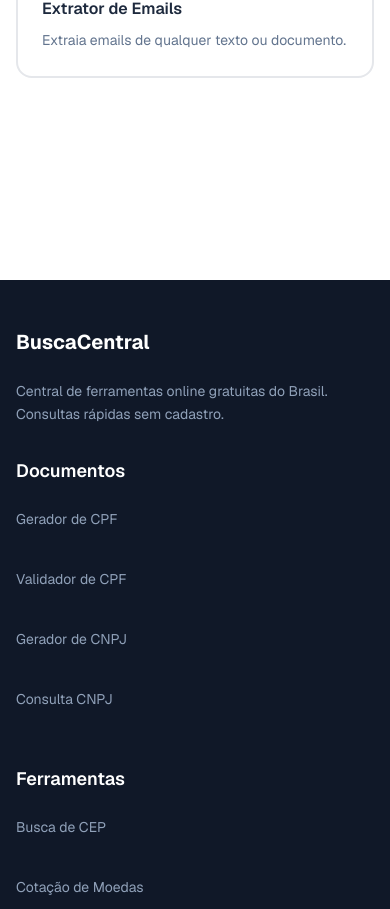
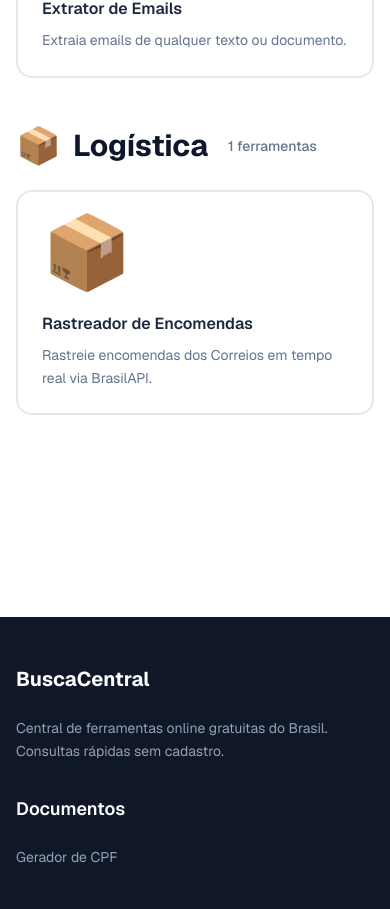
Before and after one commit to buscacentral/buscacentral, a Next.js app: page /utilidades in a window 390 px wide. Shown: the part 4939-5848 px from the top of the page. Built offline with nearby package versions, Linux system fonts and the light colour scheme; no server answers.

Commit message:
fix: add missing tools to SearchBar and central pages
SearchBar: add ROI Imobiliario, Clima, Rastreador de Encomendas
Localizacao page: add Clima card
Financeiro page: add ROI Imobiliario card
Utilidades page: add Logistica subcategory with Rastreador

```diff
--- a/src/app/financeiro/page.tsx
+++ b/src/app/financeiro/page.tsx
@@ -63,6 +63,13 @@
     icon: '💰',
     color: 'bg-blue-50 border-blue-200'
   },
+  {
+    title: 'ROI Imobiliário',
+    description: 'Calcule o Cap Rate e o ROI anual do seu investimento imobiliário.',
+    href: '/financeiro/roi-imobiliario',
+    icon: '🏠',
+    color: 'bg-amber-50 border-amber-200'
+  },
 ];
 
 export default function FinanceiroPage() {
--- a/src/app/localizacao/page.tsx
+++ b/src/app/localizacao/page.tsx
@@ -9,6 +9,7 @@
 const tools = [
   { title: 'Busca de CEP', description: 'Consulte endereços completos por CEP ou busque CEPs por nome de rua. Dados do ViaCEP em tempo real.', href: '/localizacao/busca-cep', icon: '📍', color: 'bg-blue-50 border-blue-200' },
   { title: 'Distância entre Cidades', description: 'Calcule a distância entre cidades brasileiras, tempo de viagem e custo de combustível.', href: '/localizacao/distancia-cidades', icon: '🗺️', color: 'bg-green-50 border-green-200' },
+  { title: 'Clima e Previsão do Tempo', description: 'Consulte a temperatura, umidade e condições climáticas atuais de qualquer região do Brasil.', href: '/localizacao/clima', icon: '🌤️', color: 'bg-sky-50 border-sky-200' },
 ];
 
 const sugestoes = [
--- a/src/app/utilidades/page.tsx
+++ b/src/app/utilidades/page.tsx
@@ -55,6 +55,13 @@
       { title: 'Extrator de Emails', description: 'Extraia emails de qualquer texto ou documento.', href: '/utilidades/extrator-emails', icon: '📧' },
     ],
   },
+  {
+    nome: 'Logística',
+    icon: '📦',
+    ferramentas: [
+      { title: 'Rastreador de Encomendas', description: 'Rastreie encomendas dos Correios em tempo real via BrasilAPI.', href: '/utilidades/rastreio', icon: '📦' },
+    ],
+  },
 ];
 
 export default function UtilidadesPage() {
--- a/src/components/SearchBar.tsx
+++ b/src/components/SearchBar.tsx
@@ -11,6 +11,7 @@
   { name: 'Consulta CNPJ', path: '/documentos/consulta-cnpj', category: 'Documentos', keywords: ['cnpj', 'consulta', 'receita', 'empresa', 'razão social'] },
   { name: 'Busca de CEP', path: '/localizacao/busca-cep', category: 'Localização', keywords: ['cep', 'endereço', 'buscar'] },
   { name: 'Distância entre Cidades', path: '/localizacao/distancia-cidades', category: 'Localização', keywords: ['distância', 'cidades', 'km'] },
+  { name: 'Clima e Previsão do Tempo', path: '/localizacao/clima', category: 'Localização', keywords: ['clima', 'tempo', 'temperatura', 'previsão', 'chuva', 'sol'] },
   { name: 'Link WhatsApp', path: '/utilidades/whatsapp-link', category: 'Utilidades', keywords: ['whatsapp', 'link', 'wa.me'] },
   { name: 'Cotação de Moedas', path: '/financeiro/cotacao', category: 'Financeiro', keywords: ['dólar', 'euro', 'bitcoin', 'cotação'] },
   { name: 'Criptomoedas', path: '/financeiro/criptomoedas', category: 'Financeiro', keywords: ['bitcoin', 'ethereum', 'crypto', 'cripto'] },
@@ -18,6 +19,7 @@
   { name: 'Juros Compostos', path: '/financeiro/juros-compostos', category: 'Financeiro', keywords: ['juros', 'investimento', 'simulador'] },
   { name: 'Conversor CLT PJ', path: '/financeiro/conversor-clt-pj', category: 'Financeiro', keywords: ['clt', 'pj', 'salário', 'faturamento', 'impostos'] },
   { name: 'Financiamento de Carro', path: '/financeiro/financiamento-carro', category: 'Financeiro', keywords: ['financiamento', 'carro', 'veículo', 'parcelas', 'price', 'sac'] },
+  { name: 'ROI Imobiliário', path: '/financeiro/roi-imobiliario', category: 'Financeiro', keywords: ['roi', 'imóvel', 'aluguel', 'cap rate', 'investimento', 'imobiliário'] },
   { name: 'Rescisão Trabalhista', path: '/financeiro/rescisao-trabalhista', category: 'Financeiro', keywords: ['rescisão', 'demissão', 'fgts', 'aviso', 'trabalhista', 'verbas'] },
   { name: 'Simulador de Investimentos', path: '/financeiro/simulador-investimentos', category: 'Financeiro', keywords: ['investimento', 'cdb', 'tesouro', 'selic', 'poupança', 'rendimento'] },
   { name: 'Gerador de QR Code', path: '/utilidades/gerador-qr-code', category: 'Utilidades', keywords: ['qr', 'code', 'qrcode'] },
@@ -34,6 +36,7 @@
   { name: 'Seletor de Cores', path: '/utilidades/seletor-cores', category: 'Utilidades', keywords: ['cor', 'hex', 'rgb', 'paleta'] },
   { name: 'Extrator de Emails', path: '/utilidades/extrator-emails', category: 'Utilidades', keywords: ['email', 'extrair', 'contato'] },
   { name: 'Dias Úteis', path: '/utilidades/dias-uteis', category: 'Utilidades', keywords: ['dias', 'úteis', 'data', 'feriado', 'prazo', 'calendário'] },
+  { name: 'Rastreador de Encomendas', path: '/utilidades/rastreio', category: 'Utilidades', keywords: ['rastreio', 'encomenda', 'correios', 'pacote', 'rastrear', 'entrega'] },
   { name: 'Formatador JSON XML', path: '/utilidades/formatador-codigo', category: 'Utilidades', keywords: ['json', 'xml', 'formatar', 'minificar', 'validar', 'código'] },
   { name: 'Calculadora de IMC', path: '/utilidades/calculadora-imc', category: 'Utilidades', keywords: ['imc', 'peso', 'altura', 'massa corporal', 'obesidade', 'saúde'] },
   { name: 'Tabela de Calorias', path: '/utilidades/tabela-calorias', category: 'Utilidades', keywords: ['calorias', 'taco', 'alimentos', 'nutrição', 'proteínas', 'carboidratos'] },
```
